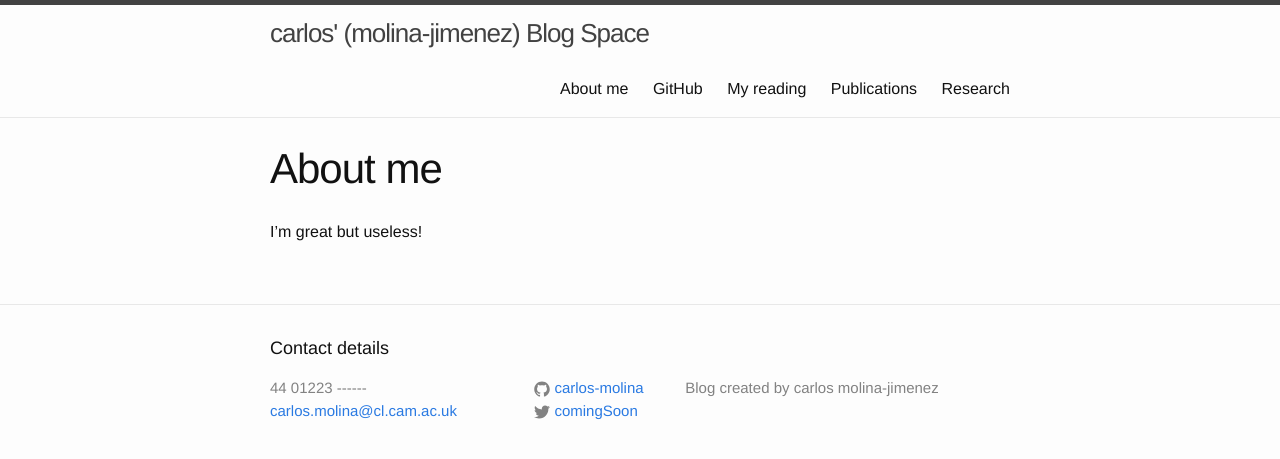
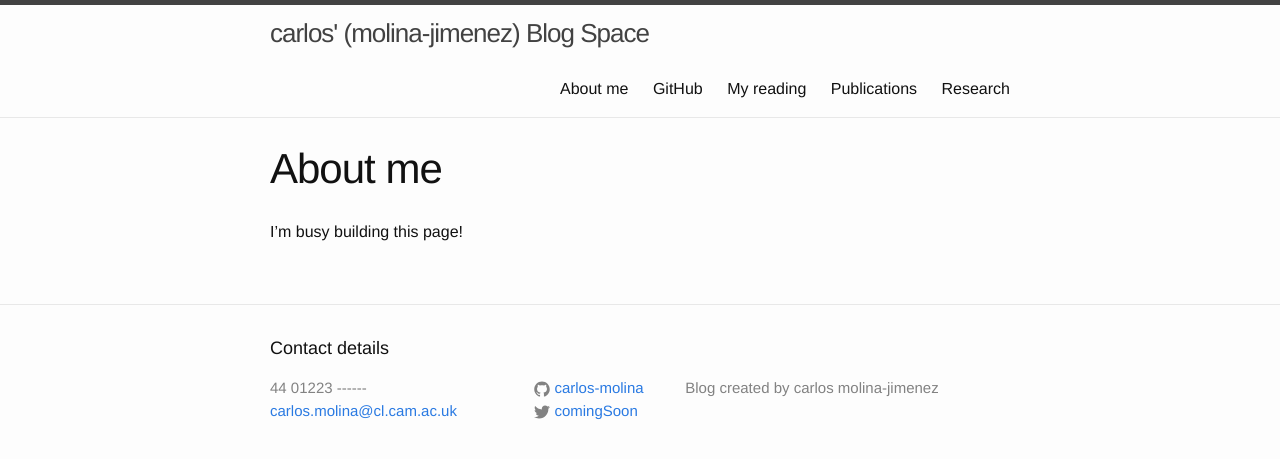
Before and after one commit to carlos-molina/carlos-molina.github.io, a Jekyll site: the page built from topmenubar/Aboutme.md, in a window 1280 px wide. Shown: the top 459 px of the page. Built offline with Jekyll 4.4.1, drawn with Linux system fonts in a browser that asks for light colours.

Commit message:
Aboutme.md updated

```diff
--- a/topmenubar/Aboutme.md
+++ b/topmenubar/Aboutme.md
@@ -4,4 +4,4 @@ title: About me
 permalink: /aboutme/
 ---
 
-I'm great but useless!
+I'm busy building this page!
```
Also changed, not shown: topmenubar/Research.md (+2 -0 lines).
